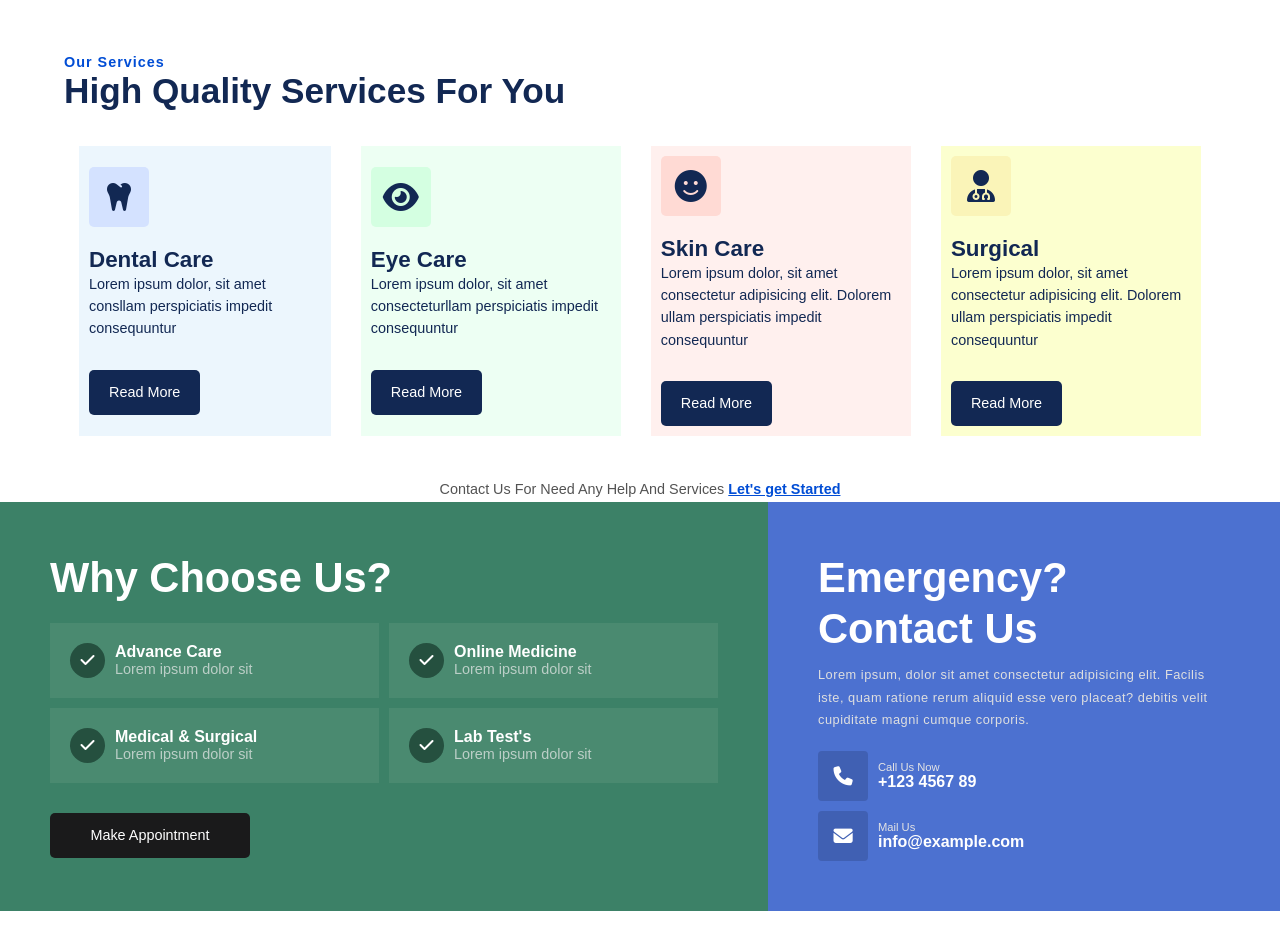
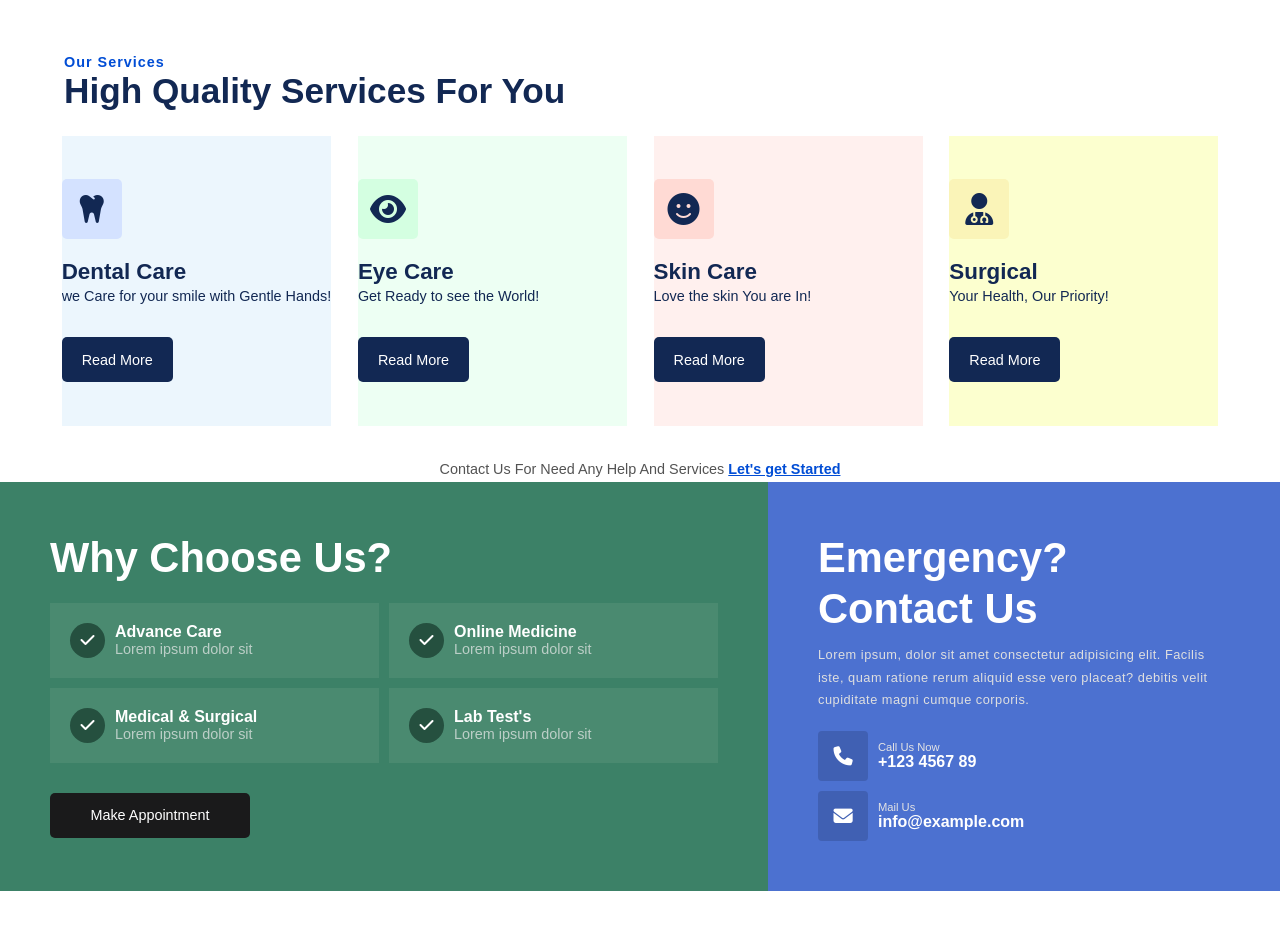
Before and after one commit to math-enfield/Health-Harbour, a plain HTML site: page index.html in a window 1280 px wide. Shown: the part 1540-2468 px from the top of the page. Drawn offline with Linux system fonts and the light colour scheme.

Commit message:
made some changes to <our services> section again and improved efficiency

```diff
--- a/index.html
+++ b/index.html
@@ -197,7 +197,7 @@
                         <!--title-->
                         <strong>Dental Care</strong>
                         <!--details-->
-                        <p>Lorem ipsum dolor, sit amet consllam perspiciatis impedit consequuntur</p>
+                        <p>we Care for your smile with Gentle Hands!</p>
                         <!--read more-->
                         <a href="#">Read More</a>
                     </div>
@@ -211,7 +211,7 @@
                         <!--title-->
                         <strong>Eye Care</strong>
                         <!--details-->
-                        <p>Lorem ipsum dolor, sit amet consecteturllam perspiciatis impedit consequuntur</p>
+                        <p>Get Ready to see the World!</p>
                         <!--read more-->
                         <a href="#">Read More</a>
                     </div>
@@ -225,7 +225,7 @@
                         <!--title-->
                         <strong>Skin Care</strong>
                         <!--details-->
-                        <p>Lorem ipsum dolor, sit amet consectetur adipisicing elit. Dolorem ullam perspiciatis impedit consequuntur</p>
+                        <p>Love the skin You are In!</p>
                         <!--read more-->
                         <a href="#">Read More</a>
                     </div>
@@ -239,7 +239,7 @@
                         <!--title-->
                         <strong>Surgical</strong>
                         <!--details-->
-                        <p>Lorem ipsum dolor, sit amet consectetur adipisicing elit. Dolorem ullam perspiciatis impedit consequuntur</p>
+                        <p>Your Health, Our Priority!</p>
                         <!--read more-->
                         <a href="#">Read More</a>
                     </div>
--- a/style.css
+++ b/style.css
@@ -382,7 +382,7 @@ ul{
     display: flex;
     justify-content: space-evenly;
     max-width: 1200px;
-    width: 90%;
+    width: 100%;
     overflow: hidden;
     padding-top: 20px;
     padding-bottom: 20px;
@@ -392,11 +392,9 @@ ul{
     flex-direction: column;
     justify-content: center;
     align-items: flex-start;
-    max-width: 500px;/*350px*/
+    max-width: 350px;
     height: 300px;
     border: 5px solid #ffffff;
-    padding: 10px;
-    margin:10px;
 }
 .service-box:hover{
     border: 5px solid #c7d0eb;
@@ -454,15 +452,20 @@ ul{
 
 .s-box1{
     background-color: #ecf6fd;
+
 }
 .s-box2{
     background-color: #edfff3;
+    width: 279px;
 }
 .s-box3{
     background-color: #fff0ee;
+    width: 279px;
 }
 .s-box4{
     background-color: #fcffcf;
+    width: 279px;
+
 }
 .service-btn{
     color: #535353;
```
